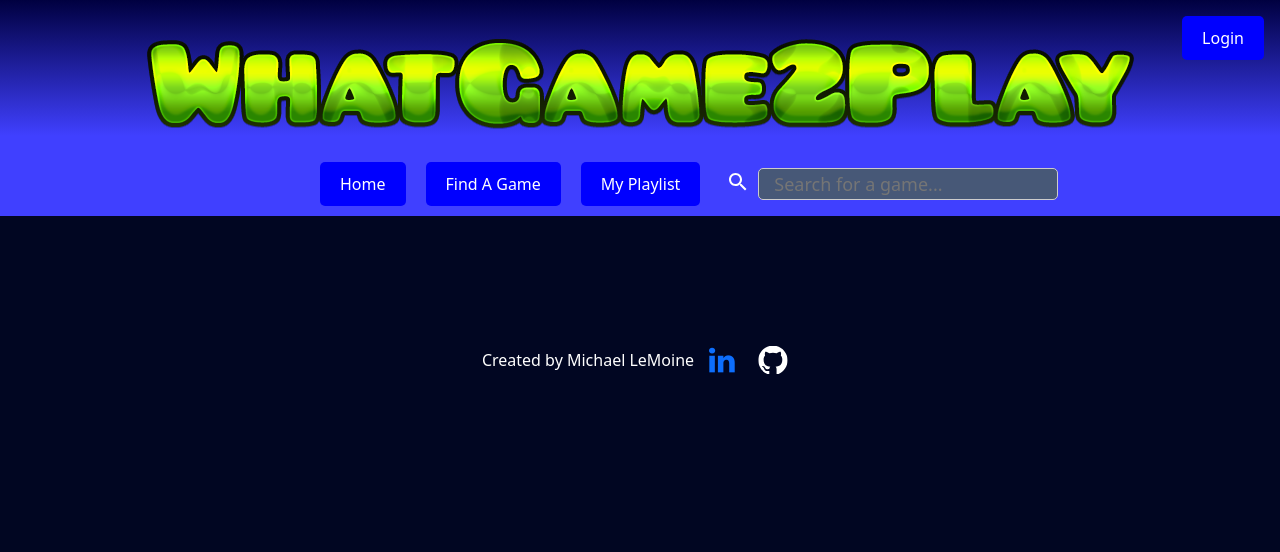
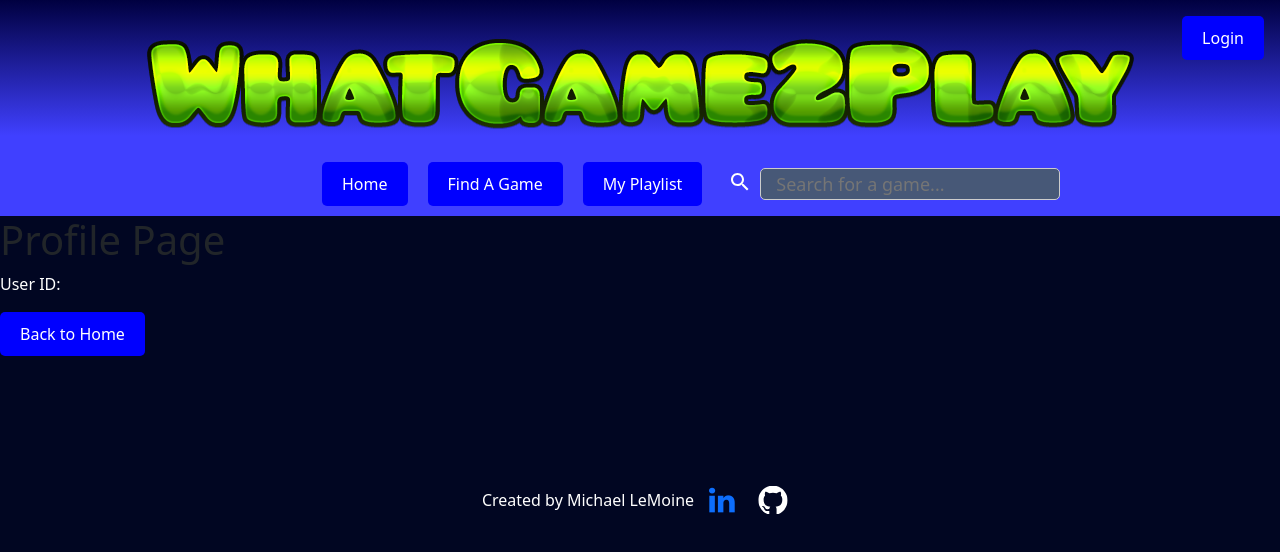
Before and after one commit to mlemoine28/whatgame2play2, a React (Vite) app: page /profile in a window 1280 px wide. Shown: the top 552 px of the page. Built offline with nearby package versions, Linux system fonts and the light colour scheme.

Commit message:
Fixed styling issue on navbar

```diff
--- a/src/App.jsx
+++ b/src/App.jsx
@@ -10,6 +10,7 @@ import ResultsPage from "./Components/ResultsPage/ResultsPage";
 import DetailsPage from "./Components/DetailsPage/DetailsPage";
 import EnableScroll from "./Components/EnableScroll/EnableScroll";
 import PlaylistPage from "./Components/PlaylistPage/PlaylistPage";
+import ProfilePage from "./Components/ProfilePage/ProfilePage";
 import { PlaylistProvider } from "./assets/Contexts/PlaylistContext";
 
 function App() {
@@ -25,6 +26,8 @@ function App() {
           <Route path="/games" element={<ResultsPage />} />
           <Route path="/game/:id" element={<DetailsPage />} />
           <Route path="/playlist" element={<PlaylistPage />} />
+          <Route path="/profile" element={<ProfilePage />} />{" "}
+          {/*This will eventually be /profile:id when fully set up */}
         </Routes>
         <Socials />
       </BrowserRouter>
--- a/src/Components/Header/Header.jsx
+++ b/src/Components/Header/Header.jsx
@@ -5,6 +5,7 @@ import styles from "./Header.module.css";
 import ButtonHome from "../Button/ButtonHome";
 import { useState } from "react";
 import { useNavigate } from "react-router-dom";
+import PopupLogin from "../PopupLogin/PopupLogin";
 
 function Header() {
   const navigate = useNavigate();
@@ -13,6 +14,7 @@ function Header() {
   };
   return (
     <div className={styles.container}>
+      <PopupLogin />
       <div className={styles.headerstyle}>
         <img
         className={styles.img}
--- a/src/Components/NavBar/NavBar.jsx
+++ b/src/Components/NavBar/NavBar.jsx
@@ -37,7 +37,6 @@ function NavBarTop() {
     console.log("After setting active:", "/questions");
     navigate("/questions");
   };
-
 
   return (
     <div className={styles.container}>
@@ -79,13 +78,6 @@ function NavBarTop() {
           </div>
         </Navbar>
       </div>
-      <div
-        className={`${styles.NavBarPointer} ${
-          active === "/questions" ? styles.active : ""
-        }`}
-      >
-        <PopupLogin></PopupLogin>
-      </div>
     </div>
   );
 }
--- /dev/null
+++ b/src/Components/ProfilePage/ProfilePage.jsx
@@ -0,0 +1,23 @@
+import React from "react";
+import { useLocation, useNavigate, useParams } from "react-router-dom";
+import NavItem from "../NavBar/NavItem";
+
+function ProfilePage() {
+  const location = useLocation();
+  const navigate = useNavigate();
+  const { id } = useParams(); // Assuming you have a route like /profile/:id
+
+  const backToHomeClick = () => {
+    navigate("/whatgame2play2");
+  };
+
+  return (
+    <div>
+      <h1>Profile Page</h1>
+      <p>User ID: {id}</p>
+      <NavItem label="Back to Home" handleClick={backToHomeClick} />
+    </div>
+  );
+}
+
+export default ProfilePage;
```
Also changed, not shown: src/Components/ProfilePage/ProfilePage.module.css (added, +12 -0 lines).
